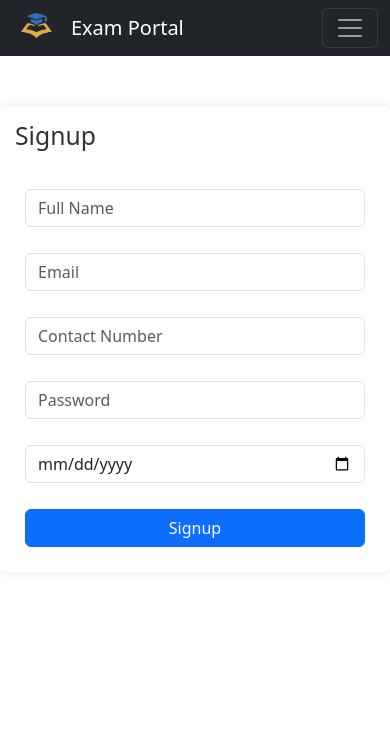
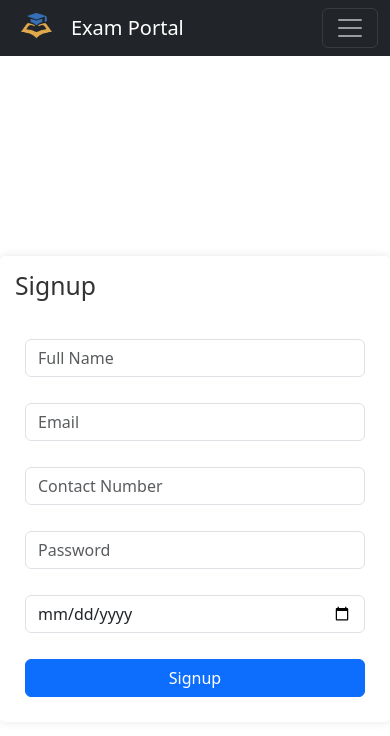
Before and after one commit to Suyash0028/exam-portal-frontend, a React (Vite) app: page /signup in a window 390 px wide. Shown: the top 736 px of the page. Built offline with nearby package versions, Linux system fonts and the light colour scheme; no server answers.

Commit message:
Updated login form and design for login page

```diff
--- a/src/Components/LoginForm.tsx
+++ b/src/Components/LoginForm.tsx
@@ -32,7 +32,7 @@ const LoginForm: React.FC = () => {
             const response = await axios.post(`${apiUrl}/auth/login`, formData);
             const token: any = response.data.token;
             login(token, response.data.isAdmin);
-            localStorage.setItem("userId", response.data.userId);
+            response.data.isAdmin ? null : localStorage.setItem("userId", response.data.userId);
             toast.success('Login successful', {
                 position: 'top-right',
                 autoClose: 3000,
--- a/src/index.css
+++ b/src/index.css
@@ -123,7 +123,7 @@ input {
 /* Media Query for Responsive Design */
 @media screen and (max-width: 600px) {
   .custom-container {
-    margin-top: 50px; /* Adjust margin-top for smaller screens */
+    margin-top: 200px; /* Adjust margin-top for smaller screens */
     padding: 15px; /* Reduce padding */
     width: auto; /* Adjust width for smaller screens */
   }
```
